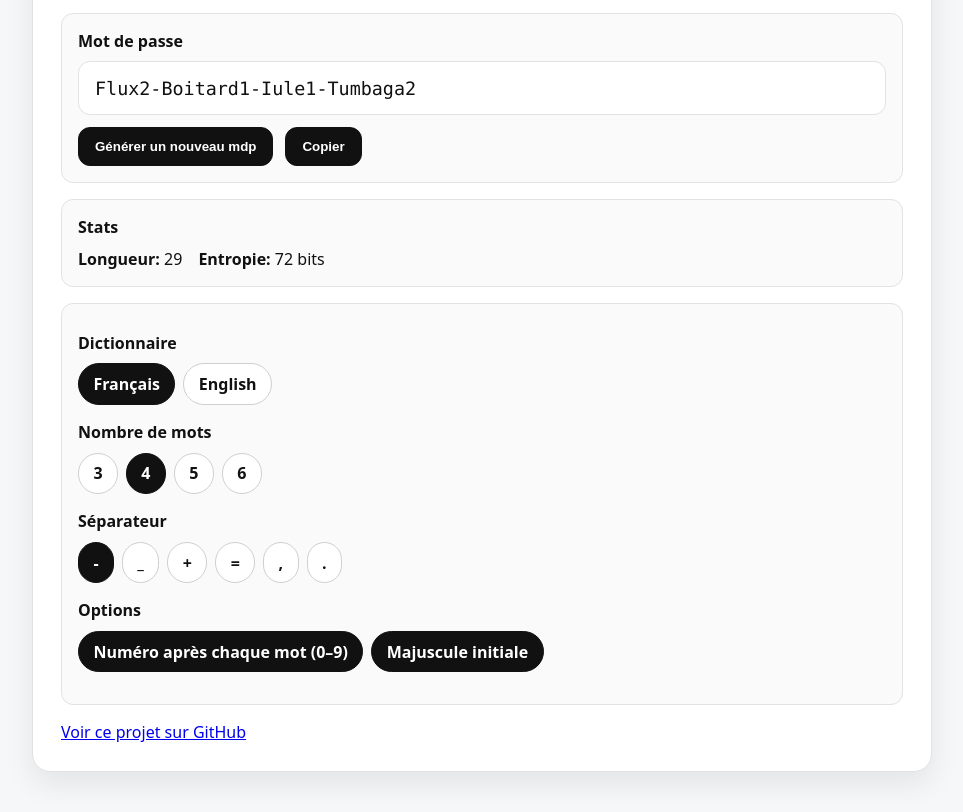
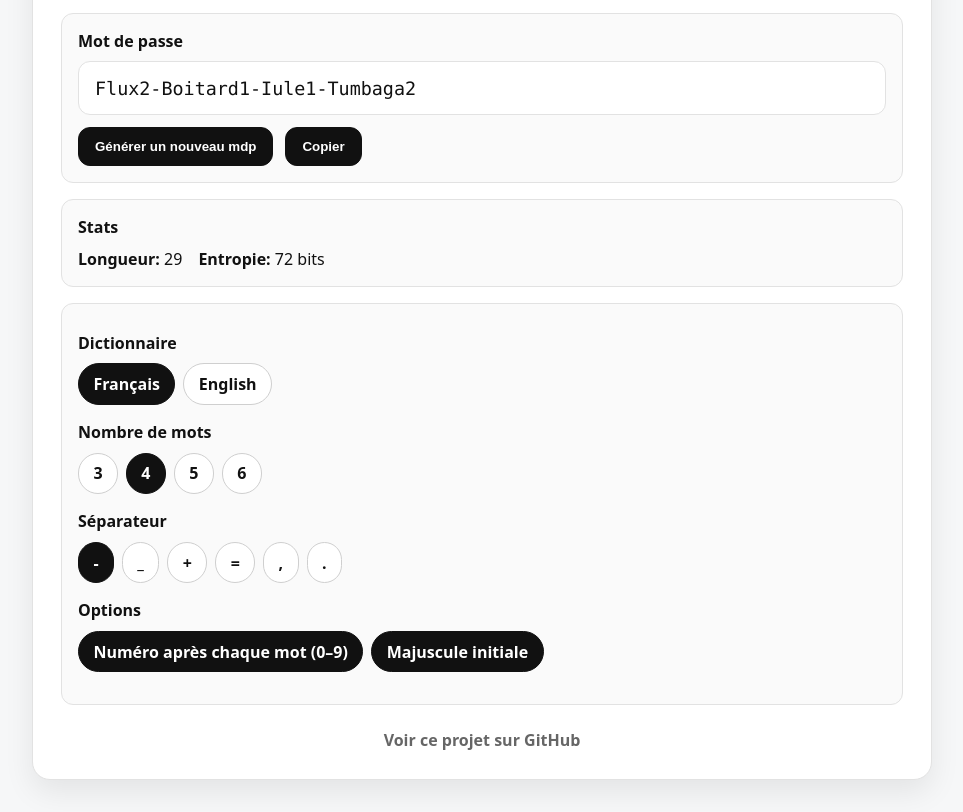
Before and after one commit to Lacaron/PasswordPigeon, a plain HTML site: page index.html in a window 1280 px wide. Shown: the part 127-939 px from the top of the page, without its empty margins (158-1121 px from the left). Drawn offline with Linux system fonts and the light colour scheme.

Commit message:
Update styles.css
css for github projet link

```diff
--- a/styles.css
+++ b/styles.css
@@ -177,4 +177,18 @@ button.secondary {
   .actions {
     width: 100%;
   }
+
 }
+
+.github-link {
+  display: block;
+  text-align: center;
+  margin-top: 1.5rem;
+  color: var(--muted);
+  font-weight: 600;
+  text-decoration: none;
+  transition: color 120ms ease;
+}
+.github-link:hover {
+  color: var(--text);
+}
```
